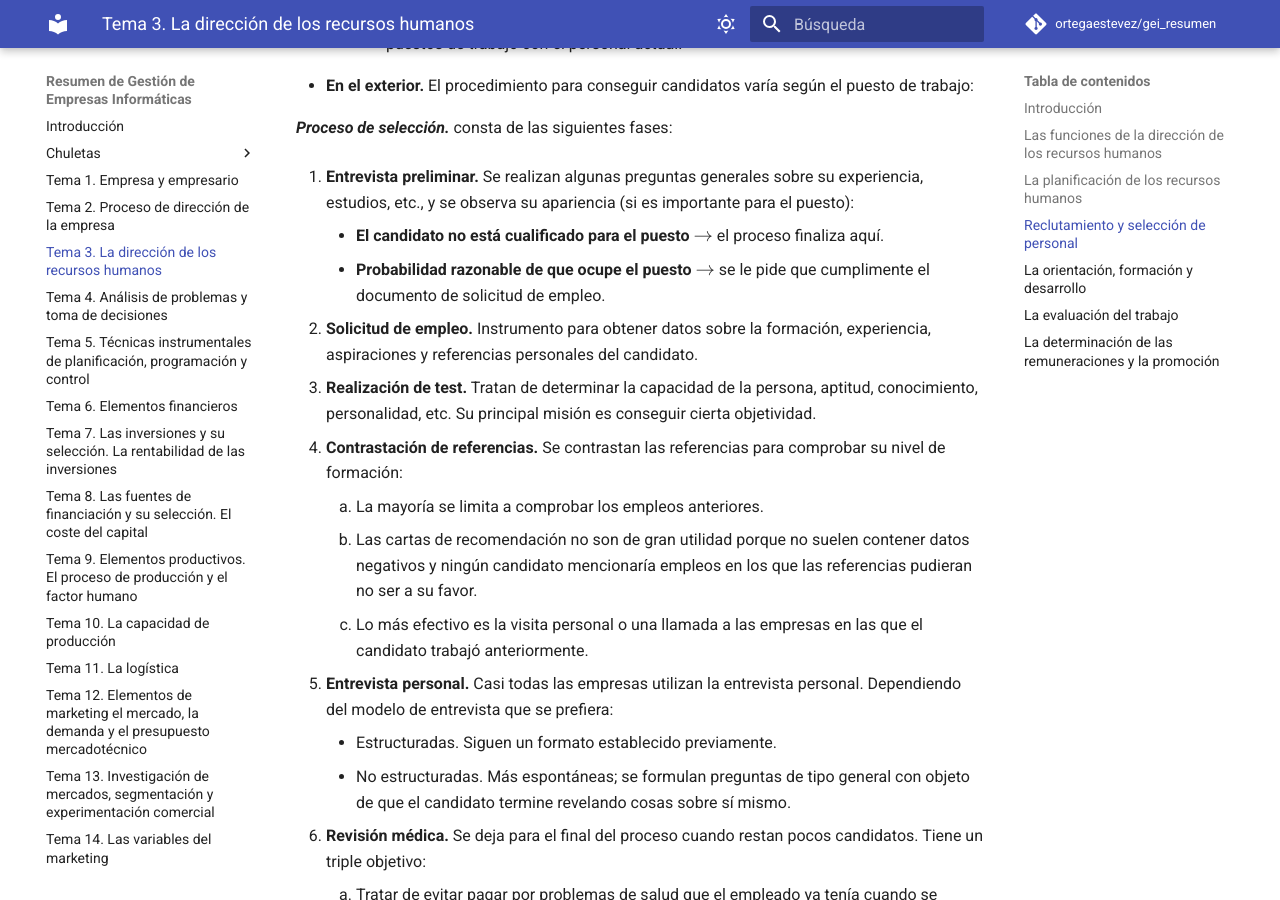
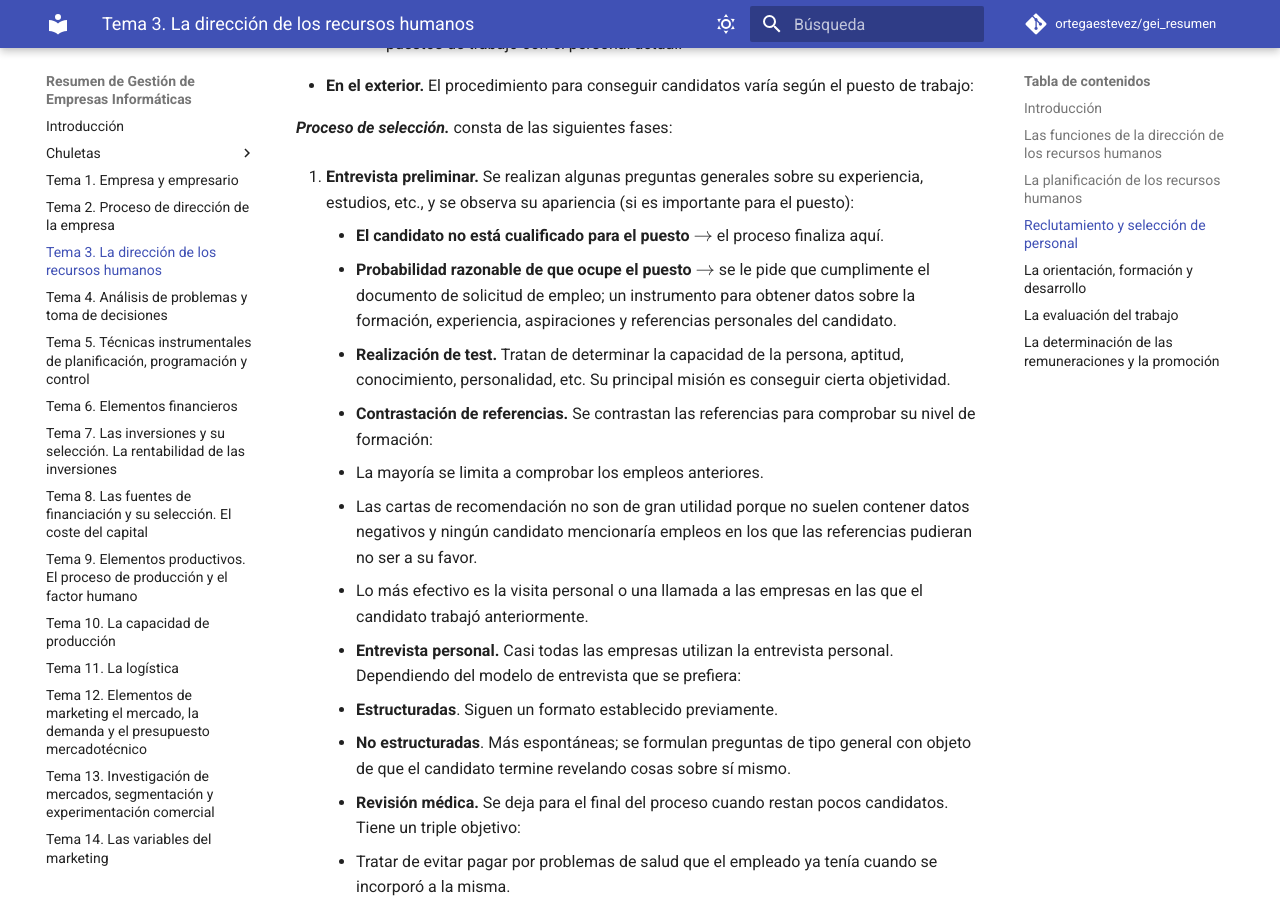
Before and after one commit to ortegaestevez/gei_resumen, an MkDocs documentation site: the page built from docs/tema_03.md, in a window 1280 px wide and 900 px high, scrolled down 2651 px. Built offline with MkDocs 1.6.1 and Material for MkDocs 9.7.7, drawn with Linux system fonts in a browser that asks for light colours; comment, search, counter and statistics services are not loaded; some of the changed text lies outside the part shown.

Commit message:
Updated Chapter 03

```diff
--- a/docs/tema_03.md
+++ b/docs/tema_03.md
@@ -44,12 +44,12 @@
 
 1. **Análisis del puesto de trabajo.** Estudio sistemático y detallado del mismo que identifica y examina:
     1. Elementos y tareas que le conforman
-    2. Características y los requisitos que ha de cumplir la persona que se le asigne
+    2. Características y requisitos que ha de cumplir la persona que se le asigne
 2. **Descripción del puesto de trabajo.** Documento en el que se especifica
     1. Objetivos del puesto
-    2. Trabajo que se ha de realizar
+    2. Trabajo a realizar
     3. Responsabilidades que comporta
-    4. Capacitación que requiere
+    4. Capacitación requerida
     5. Relación con otros puestos
     6. Condiciones de trabajo
 3. **Especificación del puesto de trabajo.** Relación de los requisitos necesarios para ocupar el puesto de trabajo en términos de cualidades físicas, mentales y emocionales:
@@ -78,23 +78,21 @@
 1. **Entrevista preliminar.** Se realizan algunas preguntas generales sobre su experiencia, estudios, etc., y se observa su apariencia (si es importante para el puesto):
 
     - **El candidato no está cualificado para el puesto** \(\rightarrow\) el proceso finaliza aquí.
-    - **Probabilidad razonable de que ocupe el puesto** \(\rightarrow\) se le pide que cumplimente el documento de solicitud de empleo.
-
-2. **Solicitud de empleo.** Instrumento para obtener datos sobre la formación, experiencia, aspiraciones y referencias personales del candidato.
-3. **Realización de test.** Tratan de determinar la capacidad de la persona, aptitud, conocimiento, personalidad, etc. Su principal misión es conseguir cierta objetividad.
-4. **Contrastación de referencias.** Se contrastan las referencias para comprobar su nivel de formación:
+    - **Probabilidad razonable de que ocupe el puesto** \(\rightarrow\) se le pide que cumplimente el documento de solicitud de empleo; un instrumento para obtener datos sobre la formación, experiencia, aspiraciones y referencias personales del candidato.
+2. **Realización de test.** Tratan de determinar la capacidad de la persona, aptitud, conocimiento, personalidad, etc. Su principal misión es conseguir cierta objetividad.
+3. **Contrastación de referencias.** Se contrastan las referencias para comprobar su nivel de formación:
     1. La mayoría se limita a comprobar los empleos anteriores.
     2. Las cartas de recomendación no son de gran utilidad porque no suelen contener datos negativos y ningún candidato mencionaría empleos en los que las referencias pudieran no ser a su favor.
     3. Lo más efectivo es la visita personal o una llamada a las empresas en las que el candidato trabajó anteriormente.
-5. **Entrevista personal.** Casi todas las empresas utilizan la entrevista personal. Dependiendo del modelo de entrevista que se prefiera:
-    - Estructuradas. Siguen un formato establecido previamente.
-    - No estructuradas. Más espontáneas; se formulan preguntas de tipo general con objeto de que el candidato termine revelando cosas sobre sí mismo.
-6. **Revisión médica.** Se deja para el final del proceso cuando restan pocos candidatos. Tiene un triple objetivo:
+4. **Entrevista personal.** Casi todas las empresas utilizan la entrevista personal. Dependiendo del modelo de entrevista que se prefiera:
+    - **Estructuradas**. Siguen un formato establecido previamente.
+    - **No estructuradas**. Más espontáneas; se formulan preguntas de tipo general con objeto de que el candidato termine revelando cosas sobre sí mismo.
+5. **Revisión médica.** Se deja para el final del proceso cuando restan pocos candidatos. Tiene un triple objetivo:
     1. Tratar de evitar pagar por problemas de salud que el empleado ya tenía cuando se incorporó a la misma.
     2. Asegurar de que el empleado es capaz físicamente de realizar el trabajo.
     3. Evitar contratar a alguien que padezca una enfermedad contagiosa.
 
-7. **Decisión final.** Dependiendo de si la persona:
+6. **Decisión final.** Dependiendo de si la persona:
     - **No es adecuada**. El sustituirla por otra comporta incurrir en elevadísimos costes de despido y el proceso de reclutamiento y selección; que también tiene costes. El proceso se inicia de nuevo.
     - **Es adecuada**. La empresa hace una **oferta formal** al candidato en cuanto a salario y otras ventajas y condiciones. Puede haber algunas **negociaciones** entre las dos partes para buscar un acuerdo que interese a ambas.
 
@@ -116,7 +114,7 @@
     1. Programa de formación en el que el nuevo trabajador aprende las tareas de su puesto de trabajo llevándolas a cabo bajo la orientación de otra persona con experiencia.
     2. Usado en trabajos relativamente sencillos de modo que los trabajadores aprenden con la práctica.
 
-**Formación fuera del puesto de trabajo:**
+- **Formación fuera del puesto de trabajo:**
     1. Evita la presión derivada de estar al mismo tiempo haciendo el trabajo y aprendiendo a hacerlo.
     2. Puede reducir las pérdidas materiales y de tiempo de trabajo.
     3. Habitualmente incluyen las clases y la simulación en la que los trabajadores realizan operaciones semejantes a las que tendrán que efectuar posteriormente.
@@ -179,17 +177,15 @@
 - **Formulario de evaluación.** Figura toda una relación de criterios de valoración donde el evaluador indica el nivel en el que se encuentra el evaluado.
     - Procedimiento más antiguo y más utilizado.
     - Efectuada por el superior inmediato del trabajador evaluado.
-- **Fijar objetivos.** Al comenzar el período (de seis meses o un año) el directivo y el trabajador fijan conjuntamente un objetivo que éste puede alcanzar en ese período.
+- **Fijación de objetivos.** Al comenzar el período (de seis meses o un año) el directivo y el trabajador fijan un objetivo que pueda ser alcanzado en ese período.
 	- La evaluación se obtiene comparando lo realmente conseguido y el objetivo propuesto.
 
 La determinación de las remuneraciones y la promoción
 -----------------------------------------------------
 
-La determinación de las remuneraciones está limitada por disposiciones legales y convenios colectivos. No obstante, deben basarse en un cuidadoso estudio de valoración de los puestos de trabajo.
-
 ***Valoración de los puestos de trabajo.*** Procedimiento para determinar los niveles de remuneración de todos los trabajadores en función de una serie de factores entre los que se encuentran:
 
-1. Capacitación necesaria para desempeñar el puesto, en términos de educación, experiencia, características físicas y sociales precisas, etc.
+1. Capacitación necesaria para desempeñar el puesto (en términos de educación, experiencia, características físicas y sociales precisas, etc).
 2. Disponibilidad de personas cualificadas.
 3. Nivel de autoridad y responsabilidad del puesto.
 4. Grado de contribución del puesto a los objetivos de la empresa.
```
Also changed, not shown: other parts of docs/tema_03.md (+1 -1 lines).
